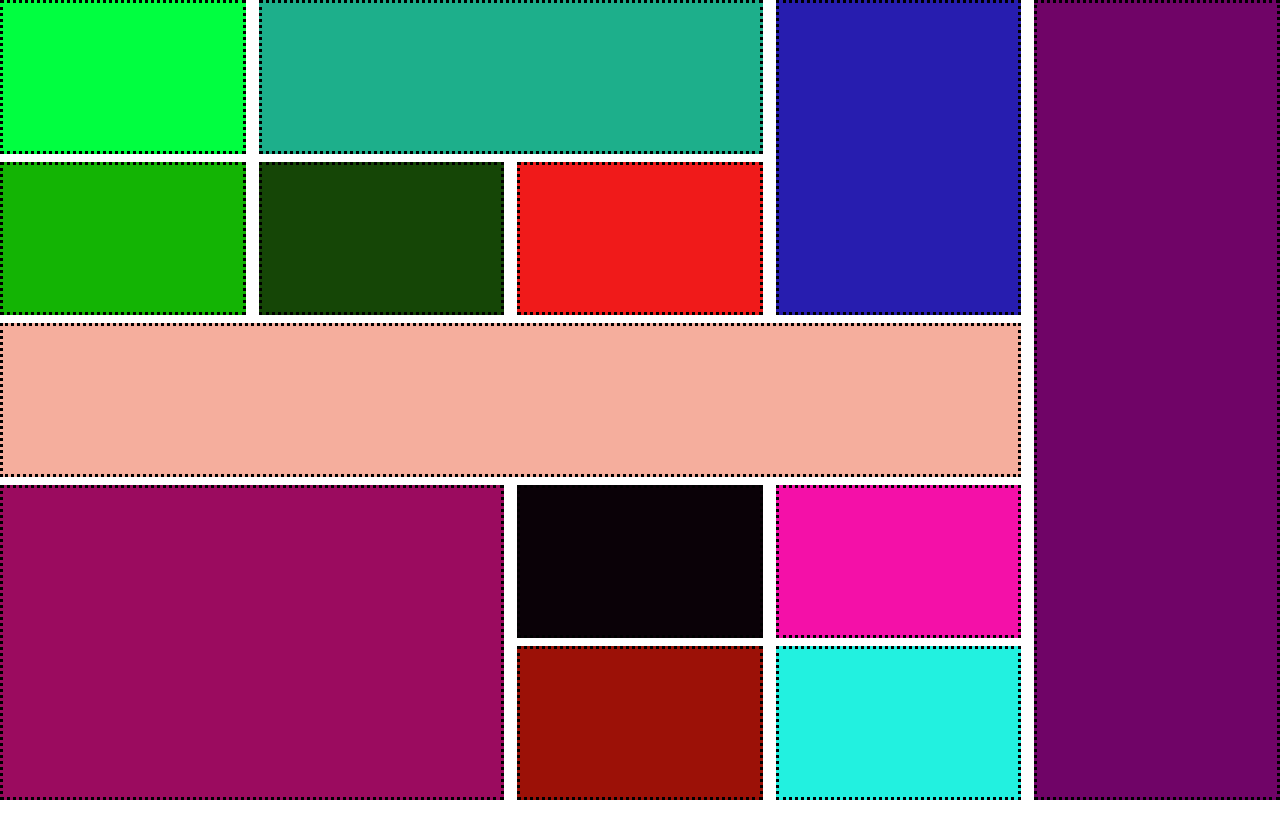
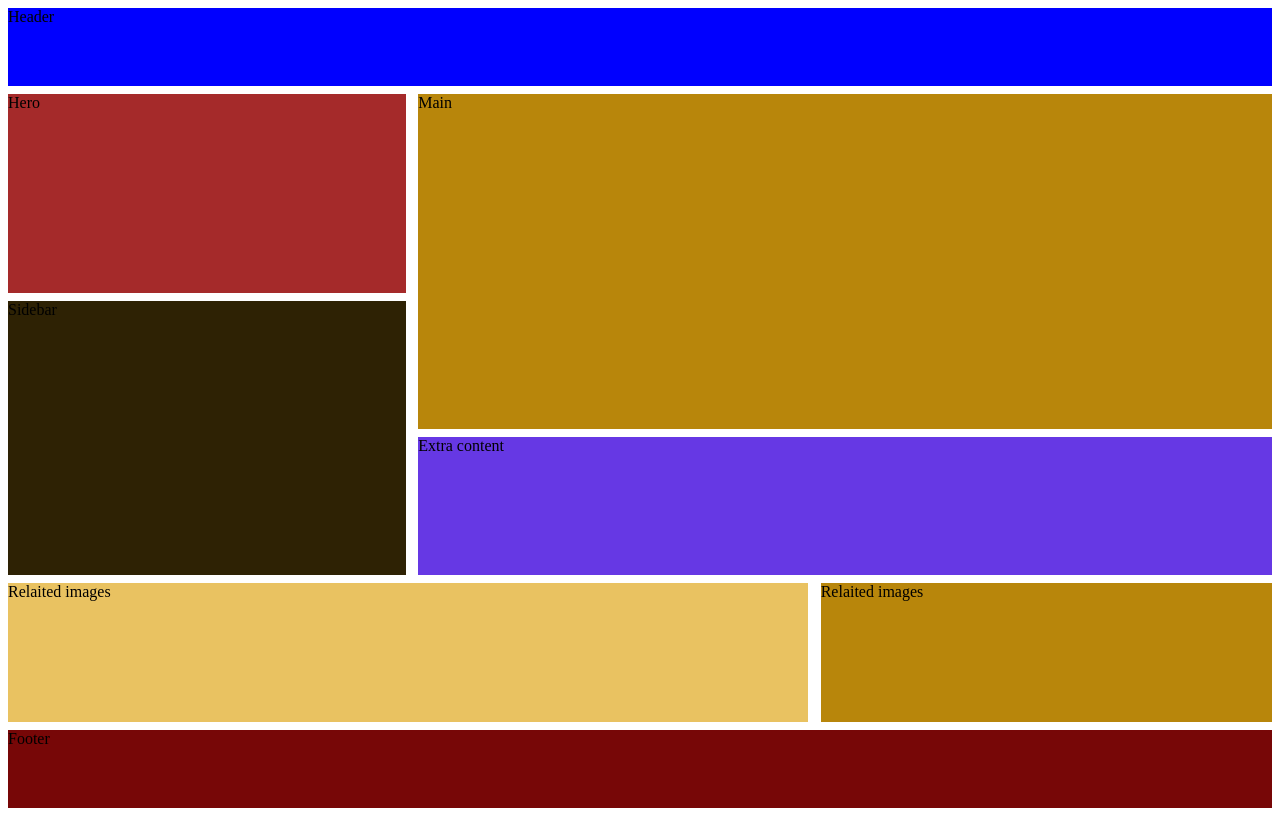
Before and after one commit to Zygio/Css-03-22-uzduotis-, a plain HTML site: page index.html in a window 1280 px wide. Drawn offline with Linux system fonts and the light colour scheme.

Commit message:
first commit

```diff
--- a/index.html
+++ b/index.html
@@ -8,20 +8,24 @@
     <link rel="stylesheet" href="style.css">
 </head>
 <body>
-    <div class="container">
-        <div class="one center"></div>
-        <div class="two center"></div>
-        <div class="three center"></div>
-        <div class="four center"></div>
-        <div class="five center"></div>
-        <div class="six center"></div>
-        <div class="seven center"></div>
-        <div class="eight center"></div>
-        <div class="nine center"></div>
-        <div class="ten center"></div>
-        <div class="eleven center"></div>
-        <div class="twelve center"></div>
-        <div class="thirteen center"></div>
+    <div class="conteiner">
+
+        <div class="header">Header</div>
+
+        <div class="hero">Hero</div>
+
+        <div class="main">Main</div>
+
+        <div class="sidebar">Sidebar</div>
+
+        <div class="related">Relaited images</div>
+
+        <div class="extra">Extra content</div>
+
+        <div class="prelated">Relaited images</div>
+
+        <div class="footer">Footer</div>
+
     </div>
 </body>
 </html>
--- a/style.css
+++ b/style.css
@@ -1,92 +1,78 @@
-*{
-    margin: 0;
-    box-sizing: border-box;
-    padding: 0 px;
-  }
-  .container{
-    height: 100vh;
-    display: grid;
-    gap: 1%;
-    grid-template-rows: 5;
-    grid-template-columns: 5;
+.conteiner {
 
-  }
+  height: 100vh;
 
-.center{
-    display: grid;
-    align-items: center;
-    justify-items: center;
-}
+  display: grid;
 
-div:hover {
-    transform: scale(0.9);
+  grid-gap: 1%;
+
+  grid-template-areas: "header header header"
+
+                        "hero main main"
+
+                        "hero main main"
+
+                        "hero main main"
+
+                        "sidebar main main"
+
+                        "sidebar main main"
+
+                        "sidebar extra extra"
+
+                        "sidebar extra extra"
+
+                        "related related prelated"
+
+                        "related related prelated"
+
+                        "footer footer footer"
 
 }
 
-  .one {
-    background-color: #00ff40;
-    grid-area: 1/1/2/2;
-    border-style: dotted;
+.header {
 
+  grid-area: header;
 
-  }
-  .two{
-    background-color: #1daf8b;
-    grid-area: 1/2/2/4;
-    border-style: dotted;
-  }
-  .three{
-    background-color: #271daf;
-    grid-area: 1/4/3/5;
-    border-style: dotted;
-  }
-  .four{
-    background-color: #700467;
-    grid-area: 1/5/6/6;
-    border-style: dotted;
-  }
-  .five{
-    background-color: #13b404;
-    grid-area: 2/1/3/2;
-    border-style: dotted;
-  }
-  .six{
-    background-color: #154606;
-    grid-area: 2/2/3/3;
-    border-style: dotted;
-  }
-.seven{
-    background-color: #f01a1a;
-    grid-area: 2/3/3/4;
-    border-style: dotted;
+  background-color: blue;
+
 }
-.eight{
-    background-color: #f5ae9d;
-    grid-area: 3/1/4/5;
-    border-style: dotted;
+
+.hero {
+
+  grid-area: hero;background-color: brown;
+
 }
-.nine{
-    background-color: #9b0b5f;
-    grid-area: 4/1/6/3;
-    border-style: dotted;
+
+.main {
+
+  grid-area: main;
+
+  background-color: darkgoldenrod;
+
 }
-.ten{
-    background-color: #0a0107;
-    grid-area: 4/3/5/4;
-    border-style: dotted;
+.sidebar{
+  grid-area: sidebar;
+
+  background-color: rgb(46, 34, 4);
 }
-.eleven{
-    background-color: #f410a8;
-    grid-area: 4/4/5/5;
-    border-style: dotted;
+.extra{
+       grid-area: extra;
+
+       background-color: rgb(102, 56, 228);
 }
-.twelve{
-    background-color: #9c1107;
-    grid-area: 5/3/6/4;
-    border-style: dotted;
+.related{
+       grid-area: related;
+
+       background-color: rgb(233, 194, 97);
 }
-.thirteen{
-    background-color: #22f1e0;
-    grid-area: 5/4/6/5;
-    border-style: dotted;
+.prelated{
+  grid-area: prelated;
+
+  background-color: darkgoldenrod;
 }
+.footer{
+  grid-area: footer;
+
+  background-color: rgb(119, 7, 7);
+}
```
